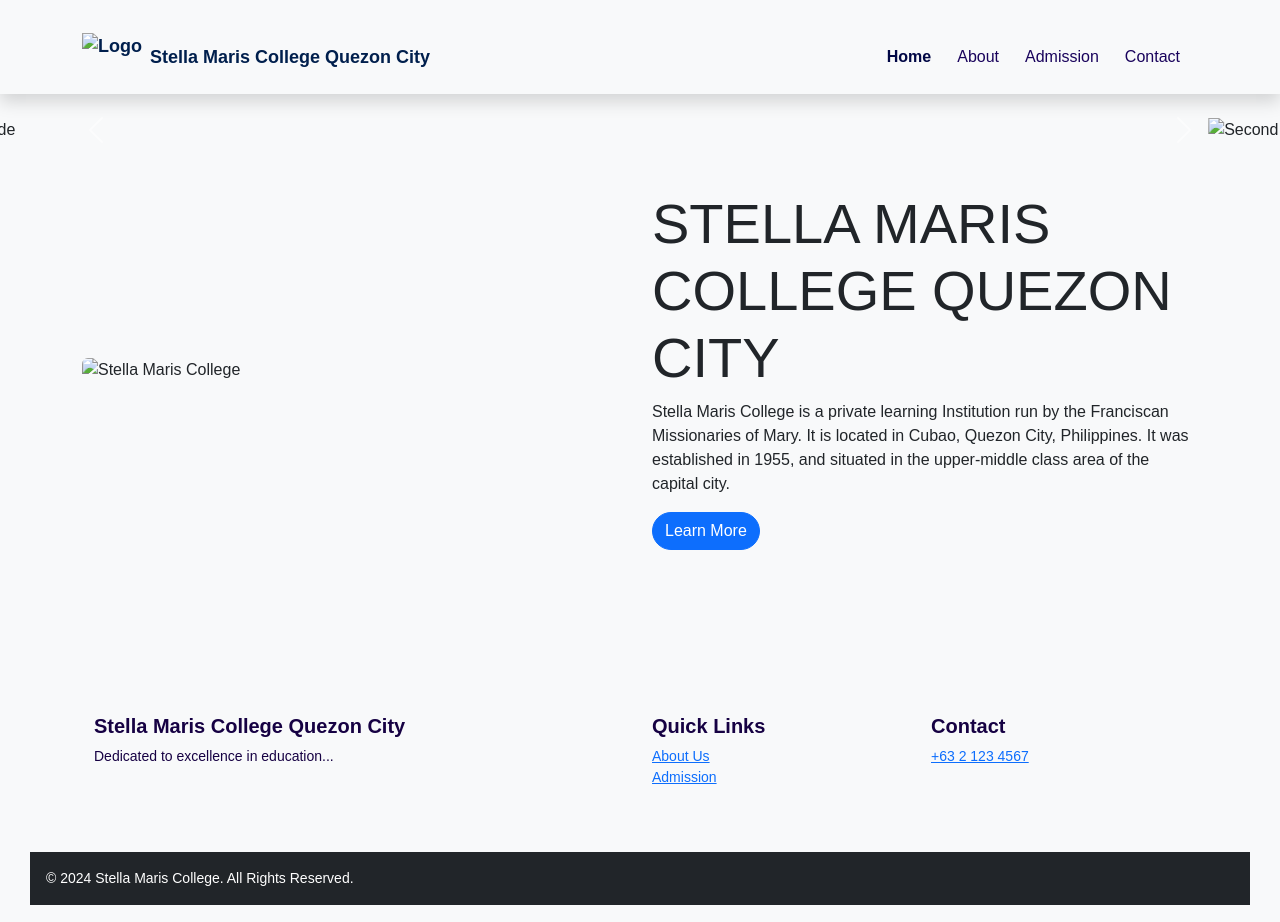
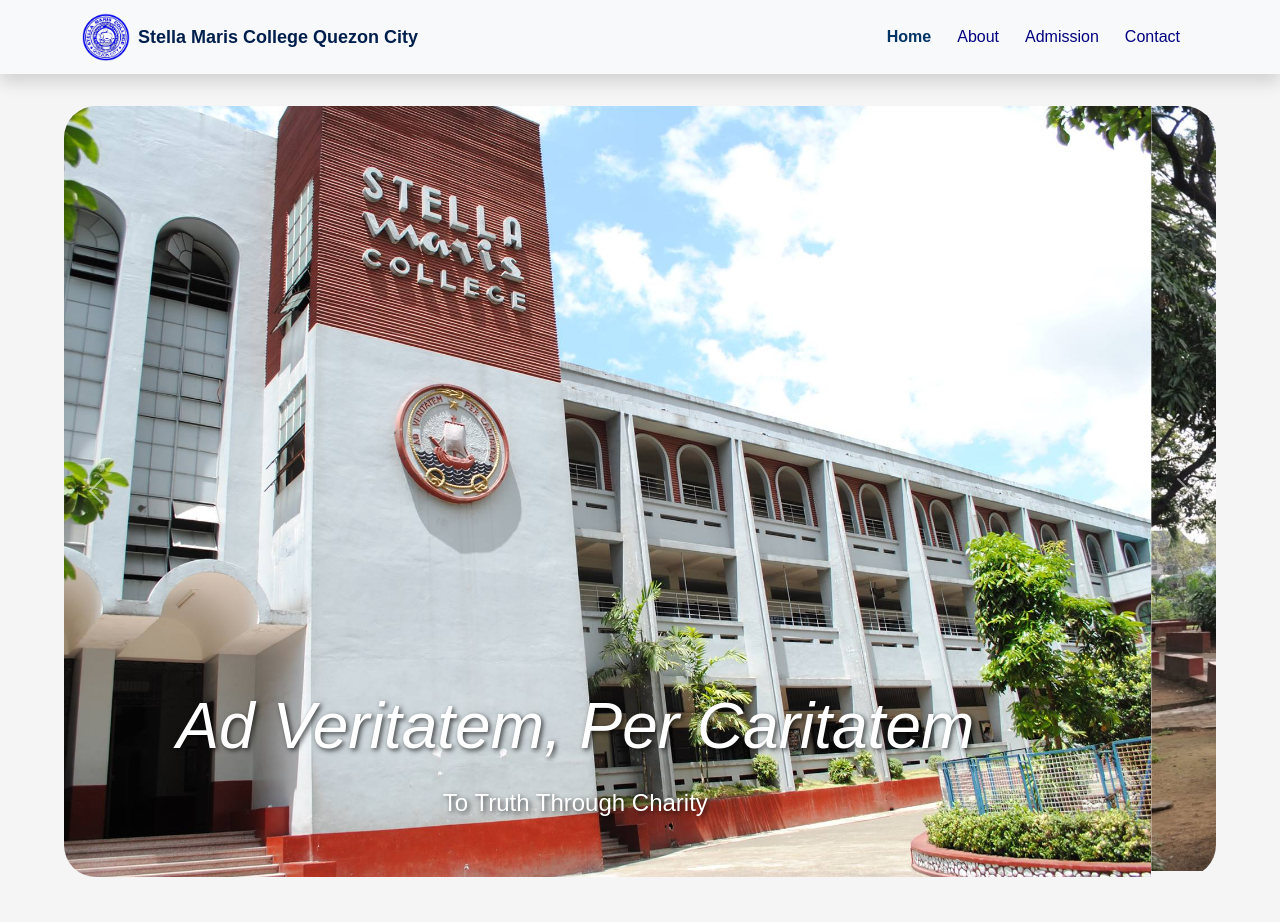
Before and after one commit to avocxari/WD-School-Code-main, a plain HTML site: page index.html in a window 1280 px wide. Shown: the top 922 px of the page. Drawn offline with nearby package versions, Linux system fonts and the light colour scheme; files that its build step writes are made by us from their sources.

Commit message:
Add files via upload

```diff
--- /dev/null
+++ b/assets/css/style.css
@@ -0,0 +1,156 @@
+.navbar {
+    background-color: #f8f9fa;
+}
+
+.navbar-brand {
+    font-weight: bold;
+    font-size: 18px;
+    color: #001f4d;
+}
+
+.navbar-nav .nav-link {
+    font-size: 16px;
+    margin-right: 10px;
+    color: #000080;
+}
+
+.navbar-nav .nav-link.active {
+    font-weight: bold;
+    color: #003366;
+}
+
+.navbar-nav .nav-link:hover {
+    color: #001f4d;
+}
+
+.logo {
+    max-width: 10rem;
+    height: 3rem;
+}
+
+.carousel-caption h5 {
+    font-size: 4rem;
+    color: rgb(255, 255, 255);
+    text-shadow: 2px 2px 5px rgba(0, 0, 0, 0.7);
+    font-family: 'Lucida Sans', 'Lucida Sans Regular', 'Lucida Grande', 'Lucida Sans Unicode', Geneva, Verdana, sans-serif
+    font-weight: 400;
+    font-style: italic;
+}
+
+.carousel-caption p {
+    font-size: 1.5rem;
+    color: white;
+    text-shadow: 2px 2px 5px rgba(0, 0, 0, 0.7);
+}
+
+.carousel-inner {
+    border-radius: 2rem;
+    margin-top: 2rem;
+    max-width: 90%;
+    margin-left: 5%;
+}
+
+/* Hero Section */
+.hero-slide {
+    height: 100vh;
+    background-size: cover;
+    background-position: center;
+    position: relative;
+    border-radius: 15px; /* Adds rounded corners */
+    margin: 2rem;
+}
+
+.hero-caption {
+    position: absolute;
+    top: 50%;
+    left: 50%;
+    transform: translate(-50%, -50%);
+    color: white;
+    text-shadow: 2px 2px 8px rgba(0, 0, 0, 0.6)
+}
+
+
+.hero-caption h1 {
+    font-size: 4rem;
+    font-weight: bold;
+}
+
+.hero-caption p {
+    font-size: 1.5rem;
+    background-color: rgba(34, 24, 170, 0.733);
+    padding: 0.5rem 1rem;
+    border-radius: 5px;
+}
+
+/* Body */
+body {
+    background-color: #f5f5f5;
+    font-family: Arial, sans-serif;
+}
+
+.image-box {
+    position: relative;
+    border: 5px solid #001f3f;
+    border-radius: 15px;
+    overflow: hidden;
+}
+
+p {
+    font-size: 1.1rem;
+    margin-top: 20px;
+}
+
+.btn-primary {
+    background-color: #001f3f;
+    border: none;
+    padding: 10px 30px;
+    font-size: 1rem;
+}
+
+.btn-primary:hover {
+    background-color: #003f6f;
+}
+
+
+footer {
+    text-align: center;
+    padding: 30px;
+    background-color: #120145;
+    color: #160143;
+    font-size: 14px;
+    margin-top: 90px;
+    position: relative;
+    bottom: 0;
+    width: 100%;
+}
+
+footer h5 {
+    font-weight: bold;
+}
+
+footer a:hover {
+    text-decoration: underline;
+}
+
+.content-section {
+    display: flex;
+    align-items: center;
+}
+
+.content-text {
+    flex-grow: 1;
+    padding-left: 20px;
+    font-family: "Libre Baskerville", serif;
+}
+
+footer {
+    background-color: #120145;
+}
+
+footer h5 {
+    font-weight: bold;
+}
+
+footer a:hover {
+    text-decoration: underline;
+}
--- a/index.html
+++ b/index.html
@@ -21,10 +21,10 @@
             </button>
             <div class="collapse navbar-collapse" id="navbarNav">
                 <ul class="navbar-nav ms-auto">
-                    <li class="nav-item"><a class="nav-link active" href="index.html">Home</a></li>
-                    <li class="nav-item"><a class="nav-link" href="pages/page1/index.html">About</a></li>
-                    <li class="nav-item"><a class="nav-link" href="pages/page2/index.html">Admission</a></li>
-                    <li class="nav-item"><a class="nav-link" href="pages/page3/index.html">Contact</a></li>
+                    <li class="nav-item"><a class="nav-link active" href="/index.html">Home</a></li>
+                    <li class="nav-item"><a class="nav-link" href="/pages/page1/index.html">About</a></li>
+                    <li class="nav-item"><a class="nav-link" href="/pages/page2/index.html">Admission</a></li>
+                    <li class="nav-item"><a class="nav-link" href="/pages/page3/index.html">Contact</a></li>
                 </ul>
             </div>
         </div>
--- a/pages/page3/assets/css/style.css
+++ b/pages/page3/assets/css/style.css
@@ -1,23 +1,3 @@
-body {
-    font-family: 'Arial', sans-serif;
-    background-color: #f8f9fa;
-}
-
-.container {
-    margin-top: 20px;
-}
-
-h2 {
-    font-size: 1.75rem;
-}
-
-/* Logo */
-.logo {
-    max-width: 10rem;
-    height: 3rem;
-}
-
-/* Navbar */
 .navbar {
     background-color: #f8f9fa;
 }
@@ -31,16 +11,21 @@ h2 {
 .navbar-nav .nav-link {
     font-size: 16px;
     margin-right: 10px;
-    color: #19035c;
+    color: #000080;
 }
 
 .navbar-nav .nav-link.active {
     font-weight: bold;
-    color: #010745;
+    color: #003366;
 }
 
 .navbar-nav .nav-link:hover {
     color: #001f4d;
+}
+
+.logo {
+    max-width: 10rem;
+    height: 3rem;
 }
 /* Banner Section */
 .banner-section img {
--- a/pages/page3/index.html
+++ b/pages/page3/index.html
@@ -5,29 +5,30 @@
     <meta name="viewport" content="width=device-width, initial-scale=1.0">
     <title>Stella Maris College Contact</title>
     <link rel="stylesheet" href="https://cdn.jsdelivr.net/npm/bootstrap@5.3.0-alpha3/dist/css/bootstrap.min.css">
-    <link rel="stylesheet" href="/pages/page3/assets/css/style.css">
+    <link rel="stylesheet" href="../page3/assets/css/style.css">
 </head>
 <body>
    <!-- Navbar -->
    <nav class="navbar navbar-expand-lg navbar-light bg-light shadow">
     <div class="container">
         <a class="navbar-brand d-flex align-items-center" href="#">
-                <img src="../../assets/img/logo.png" alt="Logo" class="me-2 logo img-fluid">
-                <span class="fw-bold text-primary">Stella Maris College Quezon City</span>
+            <img src="assets/img/logo.png" alt="Logo" class="me-2 logo img-fluid" />
+            Stella Maris College Quezon City
         </a>
         <button class="navbar-toggler" type="button" data-bs-toggle="collapse" data-bs-target="#navbarNav">
             <span class="navbar-toggler-icon"></span>
         </button>
         <div class="collapse navbar-collapse" id="navbarNav">
             <ul class="navbar-nav ms-auto">
-                    <li class="nav-item"><a class="nav-link" href="index.html">Home</a></li>
-                    <li class="nav-item"><a class="nav-link" href="../page1/index.html">About</a></li>
-                    <li class="nav-item"><a class="nav-link" href="../page2/index.html">Admission</a></li>
-                    <li class="nav-item"><a class="nav-link active" href="../page3/index.html">Contact</a></li>
+                <li class="nav-item"><a class="nav-link active" href="/index.html">Home</a></li>
+                <li class="nav-item"><a class="nav-link" href="/pages/page1/index.html">About</a></li>
+                <li class="nav-item"><a class="nav-link" href="/pages/page2/index.html">Admission</a></li>
+                <li class="nav-item"><a class="nav-link" href="../page3/index.html">Contact</a></li>
             </ul>
         </div>
     </div>
 </nav>
+
 
     <!-- Main Banner -->
     <header class="banner-section text-center bg-light py-5">
```
Also changed, not shown: assets/img/adsmc.jpg (added), assets/img/banner.jpg (added), assets/img/famsmc.jpg (added), assets/img/hiringsmc.jpg (added), assets/img/logo.png (added), assets/img/nyebe_white.png (added), assets/img/shs.jpg (added), assets/img/smc1.jpg (added), assets/img/smc_church.jpg (added), assets/img/stella.jpg (added), assets/js/script.js (added). Lines whose indentation alone changed are shown as unchanged.
